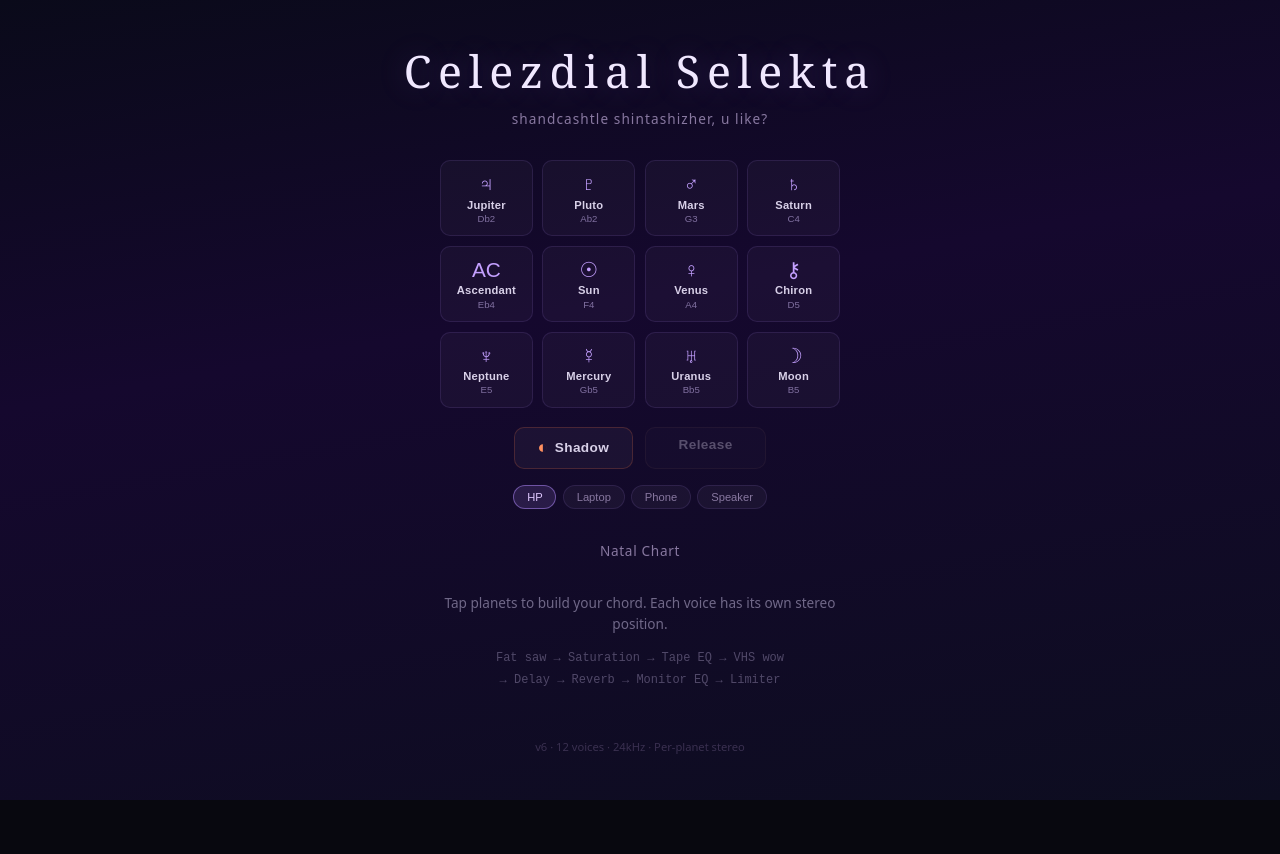
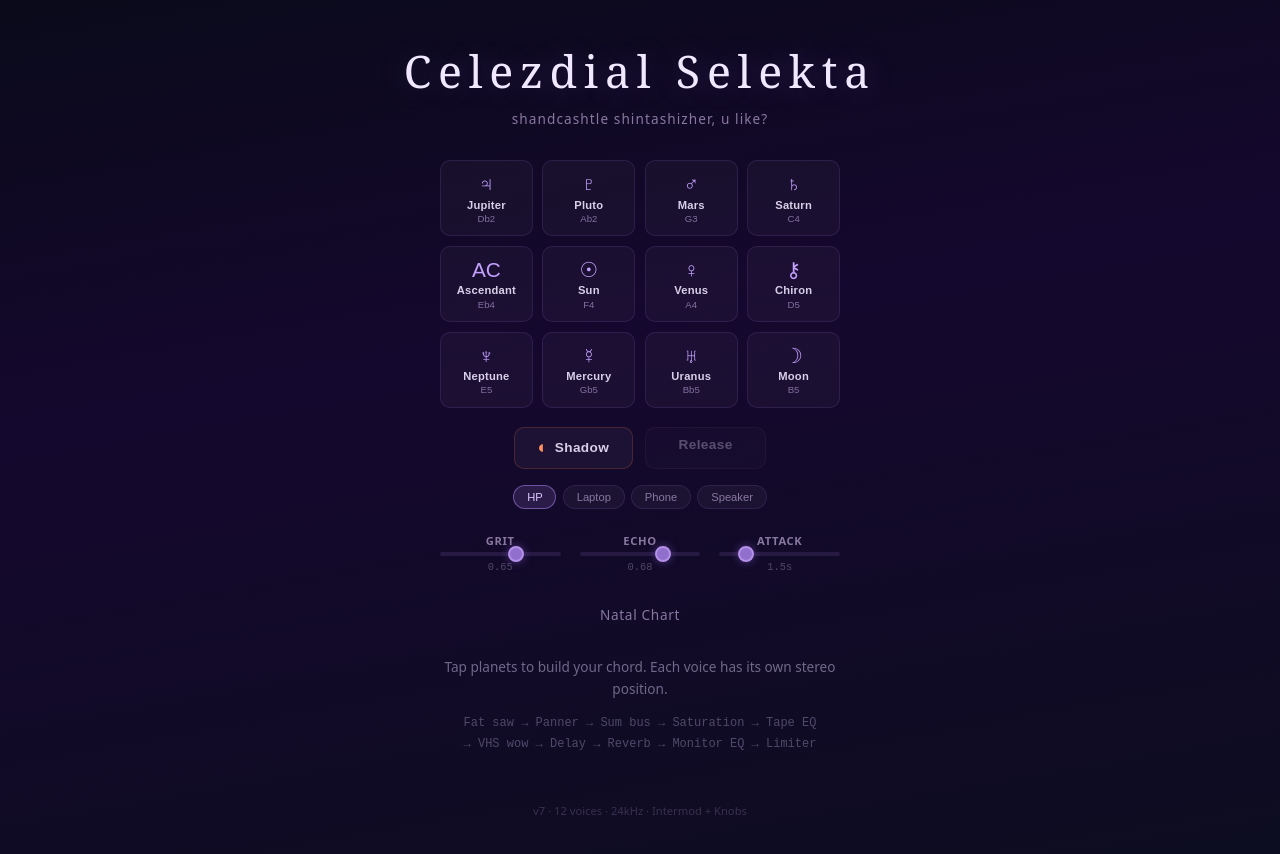
Before and after one commit to ampactor/celezdial-selekta, a React (Create React App) app: page / in a window 1280 px wide. Shown: the top 854 px of the page. Before the commit the page ends 800 px from the top, so only its background shows below. Built offline with nearby package versions, Linux system fonts and the light colour scheme.

Commit message:
sliders..

```diff
--- a/src/App.js
+++ b/src/App.js
@@ -1,11 +1,11 @@
 // ═══════════════════════════════════════════════════════════════
-// CELESTIAL PAD v6 — 12-Voice Stereo Engine + Shadow v2
-// 12x [Synth → Panner] → Chebyshev → tape EQ → VHS wow
+// CELESTIAL PAD v7 — Intermodulation Restored + First Knobs
+// 12x [Synth → Panner] → sumBus → Chebyshev → tape EQ → VHS wow
 //   → delay cascade → convolution reverb → monitor EQ → limiter
 //
-// Per-planet stereo positioning with grouped LFO drift.
+// Voices sum before Chebyshev — intermodulation distortion restored.
+// Live knobs: Grit (cheby wet), Echo (delay feedback), Attack.
 // Tone.Reverb (ConvolverNode) — no AudioWorklet, works on HTTP.
-// 12 chromatic pitch classes: Db Ab G C Eb F A D E Gb Bb B
 // ═══════════════════════════════════════════════════════════════
 
 import React, { useRef, useState, useCallback, useEffect } from "react";
@@ -33,15 +33,15 @@ const PLANETS = {
 const TUNING = {
   sampleRate: 24000,
   // Envelope (bloom)
-  attack: 2.0,
+  attack: 1.5,
   decay: 3.5,
-  sustain: 0.43,
-  release: 2.6,
+  sustain: 0.2,
+  release: 5.0,
   // Chebyshev saturation
   chebyOrder: 3,
-  chebyWet: 0.77,
+  chebyWet: 0.65,
   // Tape EQ
-  eqHigh: -12,
+  eqHigh: -24,
   eqMid: 5,
   eqLow: 5,
   eqHighFreq: 3000,
@@ -50,9 +50,9 @@ const TUNING = {
   vibratoDepth: 0.28,
   vibratoWet: 0.8,
   // Delay cascade
-  delayTime: 0.777,
-  delayFeedback: 0.58,
-  delayWet: 0.64,
+  delayTime: 0.6,
+  delayFeedback: 0.68,
+  delayWet: 0.5,
   // Convolution reverb
   reverbDecay: 6,
   reverbWet: 0.85,
@@ -93,6 +93,32 @@ const LISTEN_PRESETS = {
   phone:       { low: 4,  mid: 3,  high: 2,  label: "Phone" },
   loudspeaker: { low: 3,  mid: -2, high: 0,  label: "Speaker" },
 };
+
+// ─── Knob Mapping ────────────────────────────────────────────
+
+const KNOB_MAP = {
+  grit:   { apply: (eng, v) => { eng.fx.chebyshev.wet.value = v; } },
+  echo:   { apply: (eng, v) => { eng.fx.feedbackDelay.feedback.value = v; } },
+  attack: { apply: (eng, v) => { Object.values(eng.synths).forEach(s => { s.envelope.attack = v; }); } },
+};
+
+function Knob({ label, value, min, max, step, format, onChange }) {
+  return (
+    <div className="cel-knob">
+      <span className="cel-knob-label">{label}</span>
+      <input
+        type="range"
+        className="cel-knob-slider"
+        min={min}
+        max={max}
+        step={step}
+        value={value}
+        onChange={e => onChange(parseFloat(e.target.value))}
+      />
+      <span className="cel-knob-value">{format ? format(value) : value}</span>
+    </div>
+  );
+}
 
 // ─── Audio Engine Factory ────────────────────────────────────
 
@@ -145,6 +171,10 @@ async function createEngine() {
 
   const limiter = new Tone.Limiter(-1);
 
+  // Summing bus — all panners feed here so voices intermodulate through Chebyshev
+  const sumBus = new Tone.Gain(1);
+  sumBus.connect(chebyshev);
+
   chebyshev.chain(eq3, vibrato, feedbackDelay, reverb, monitorEQ, limiter);
   limiter.toDestination();
 
@@ -156,7 +186,7 @@ async function createEngine() {
   Object.entries(PLANETS).forEach(([name, cfg]) => {
     const panner = new Tone.Panner(cfg.panBase);
     const synth = new Tone.Synth({
-      oscillator: { type: "fattriangle", count: cfg.oscCount, spread: cfg.oscSpread },
+      oscillator: { type: "fatsawtooth", count: cfg.oscCount, spread: cfg.oscSpread },
       envelope: {
         attack: TUNING.attack,
         decay: TUNING.decay,
@@ -166,7 +196,7 @@ async function createEngine() {
       volume: -12,
     });
     synth.connect(panner);
-    panner.connect(chebyshev);
+    panner.connect(sumBus);
     synths[name] = synth;
     panners[name] = panner;
   });
@@ -188,12 +218,12 @@ async function createEngine() {
     synths,
     panners,
     panLfos,
-    fx: { reverb, feedbackDelay, vibrato, chebyshev, monitorEQ },
+    fx: { reverb, feedbackDelay, vibrato, chebyshev, eq3, monitorEQ },
     dispose() {
       Object.values(synths).forEach(s => s.dispose());
       Object.values(panners).forEach(p => p.dispose());
       Object.values(panLfos).forEach(l => l.dispose());
-      [chebyshev, eq3, vibrato, feedbackDelay, reverb, monitorEQ, limiter].forEach(n => n.dispose());
+      [sumBus, chebyshev, eq3, vibrato, feedbackDelay, reverb, monitorEQ, limiter].forEach(n => n.dispose());
     },
   };
 }
@@ -213,6 +243,17 @@ export default function App() {
   const [natalLat, setNatalLat] = useState("");
   const [natalLng, setNatalLng] = useState("");
   const [natalNotes, setNatalNotes] = useState({});
+  const [knobs, setKnobs] = useState({
+    grit: TUNING.chebyWet,
+    echo: TUNING.delayFeedback,
+    attack: TUNING.attack,
+  });
+
+  const setKnob = useCallback((key, value) => {
+    setKnobs(prev => ({ ...prev, [key]: value }));
+    const eng = engineRef.current;
+    if (eng) KNOB_MAP[key]?.apply(eng, value);
+  }, []);
 
   useEffect(() => {
     return () => {
@@ -301,11 +342,11 @@ export default function App() {
 
       const rt = st.rampTime;
       reverb.wet.rampTo(TUNING.reverbWet, rt);
-      feedbackDelay.feedback.rampTo(TUNING.delayFeedback, rt);
+      feedbackDelay.feedback.rampTo(knobs.echo, rt);
       feedbackDelay.wet.rampTo(TUNING.delayWet, rt);
       vibrato.depth.rampTo(TUNING.vibratoDepth, rt);
       vibrato.frequency.rampTo(TUNING.vibratoFreq, rt);
-      chebyshev.wet.rampTo(TUNING.chebyWet, rt);
+      chebyshev.wet.rampTo(knobs.grit, rt);
 
       Object.values(eng.panLfos).forEach(lfo => {
         lfo.frequency.rampTo(TUNING.panLfoFreq, rt);
@@ -318,7 +359,7 @@ export default function App() {
       });
     }
     setShadow(s => !s);
-  }, [shadow, ensureEngine]);
+  }, [shadow, knobs, ensureEngine]);
 
   const applyListenPreset = useCallback(async (key) => {
     const eng = await ensureEngine();
@@ -466,6 +507,15 @@ export default function App() {
           ))}
         </div>
 
+        <div className="cel-knobs">
+          <Knob label="Grit" value={knobs.grit} min={0} max={1} step={0.01}
+            format={v => v.toFixed(2)} onChange={v => setKnob("grit", v)} />
+          <Knob label="Echo" value={knobs.echo} min={0} max={0.95} step={0.01}
+            format={v => v.toFixed(2)} onChange={v => setKnob("echo", v)} />
+          <Knob label="Attack" value={knobs.attack} min={0.1} max={8.0} step={0.1}
+            format={v => `${v.toFixed(1)}s`} onChange={v => setKnob("attack", v)} />
+        </div>
+
         <details className="cel-natal">
           <summary className="cel-natal-summary">Natal Chart</summary>
           <div className="cel-natal-body">
@@ -514,14 +564,14 @@ export default function App() {
         <div className="cel-info">
           <p>Tap planets to build your chord. Each voice has its own stereo position.</p>
           <p className="cel-chain">
-            Fat saw &rarr; Saturation &rarr; Tape EQ &rarr; VHS wow
+            Fat saw &rarr; Panner &rarr; Sum bus &rarr; Saturation &rarr; Tape EQ
             <br />
-            &rarr; Delay &rarr; Reverb &rarr; Monitor EQ &rarr; Limiter
+            &rarr; VHS wow &rarr; Delay &rarr; Reverb &rarr; Monitor EQ &rarr; Limiter
           </p>
         </div>
 
         <div className="cel-footer">
-          <p>v6 &middot; 12 voices &middot; 24kHz &middot; Per-planet stereo</p>
+          <p>v7 &middot; 12 voices &middot; 24kHz &middot; Intermod + Knobs</p>
         </div>
       </div>
     </>
@@ -796,6 +846,77 @@ const CSS = `
     color: #e0c8ff;
   }
 
+  /* ── Knobs ─────────────────────────────────────────────── */
+
+  .cel-knobs {
+    display: flex;
+    gap: 1.2rem;
+    justify-content: center;
+    max-width: 400px;
+    width: 100%;
+    margin-bottom: 1.5rem;
+  }
+
+  .cel-knob {
+    display: flex;
+    flex-direction: column;
+    align-items: center;
+    gap: 0.3rem;
+    flex: 1;
+  }
+
+  .cel-knob-label {
+    font-size: 0.7rem;
+    font-weight: 600;
+    letter-spacing: 0.06em;
+    color: #8878a0;
+    text-transform: uppercase;
+  }
+
+  .cel-knob-value {
+    font-size: 0.65rem;
+    color: #504868;
+    font-family: 'SF Mono', 'Fira Code', 'Cascadia Code', monospace;
+  }
+
+  .cel-knob-slider {
+    -webkit-appearance: none;
+    appearance: none;
+    width: 100%;
+    height: 4px;
+    border-radius: 2px;
+    background: rgba(180, 140, 255, 0.12);
+    outline: none;
+    cursor: pointer;
+  }
+
+  .cel-knob-slider::-webkit-slider-thumb {
+    -webkit-appearance: none;
+    appearance: none;
+    width: 16px;
+    height: 16px;
+    border-radius: 50%;
+    background: #9070cc;
+    border: 2px solid #b490e8;
+    box-shadow: 0 0 8px rgba(140, 100, 220, 0.5);
+    cursor: pointer;
+    transition: box-shadow 0.2s ease;
+  }
+
+  .cel-knob-slider::-webkit-slider-thumb:hover {
+    box-shadow: 0 0 14px rgba(140, 100, 220, 0.8);
+  }
+
+  .cel-knob-slider::-moz-range-thumb {
+    width: 16px;
+    height: 16px;
+    border-radius: 50%;
+    background: #9070cc;
+    border: 2px solid #b490e8;
+    box-shadow: 0 0 8px rgba(140, 100, 220, 0.5);
+    cursor: pointer;
+  }
+
   /* ── Natal chart section ─────────────────────────────── */
 
   .cel-natal {
```
Also changed, not shown: 7 other files (tests, documents, lock files or other folders).
